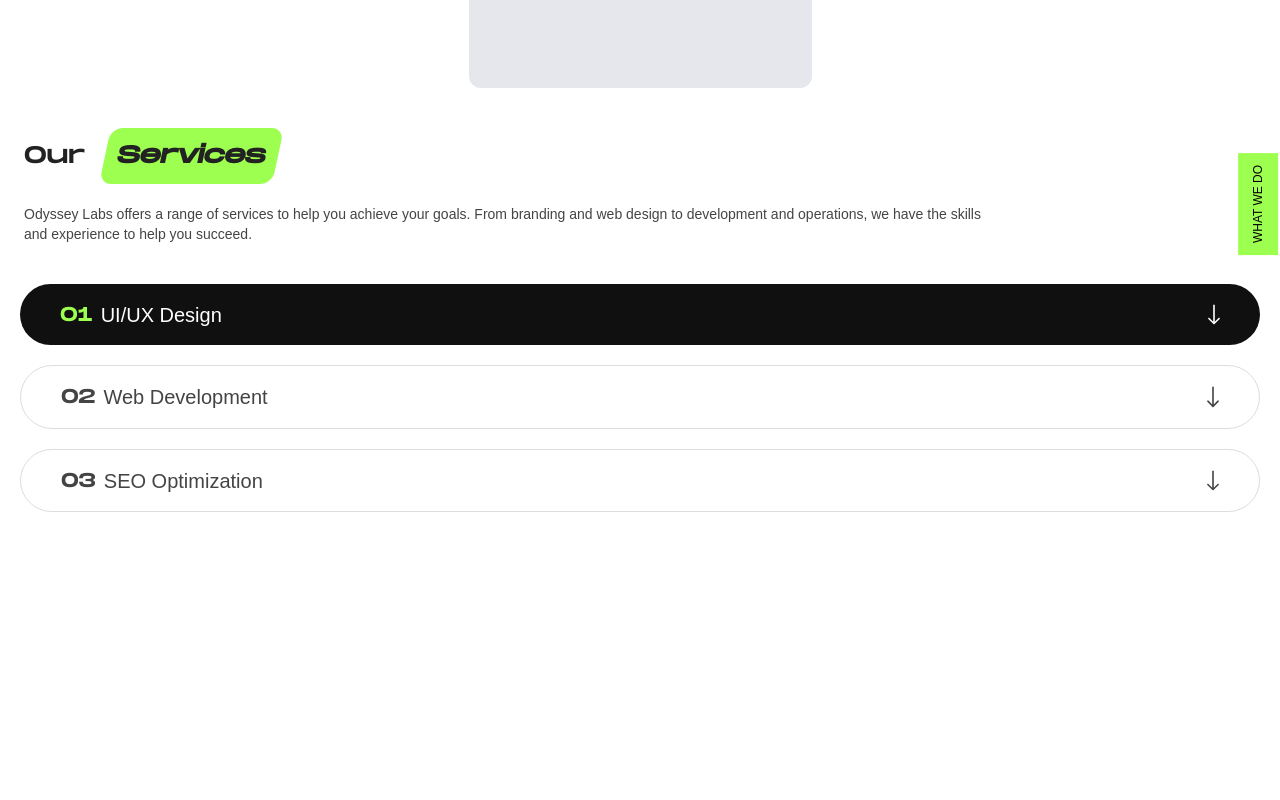
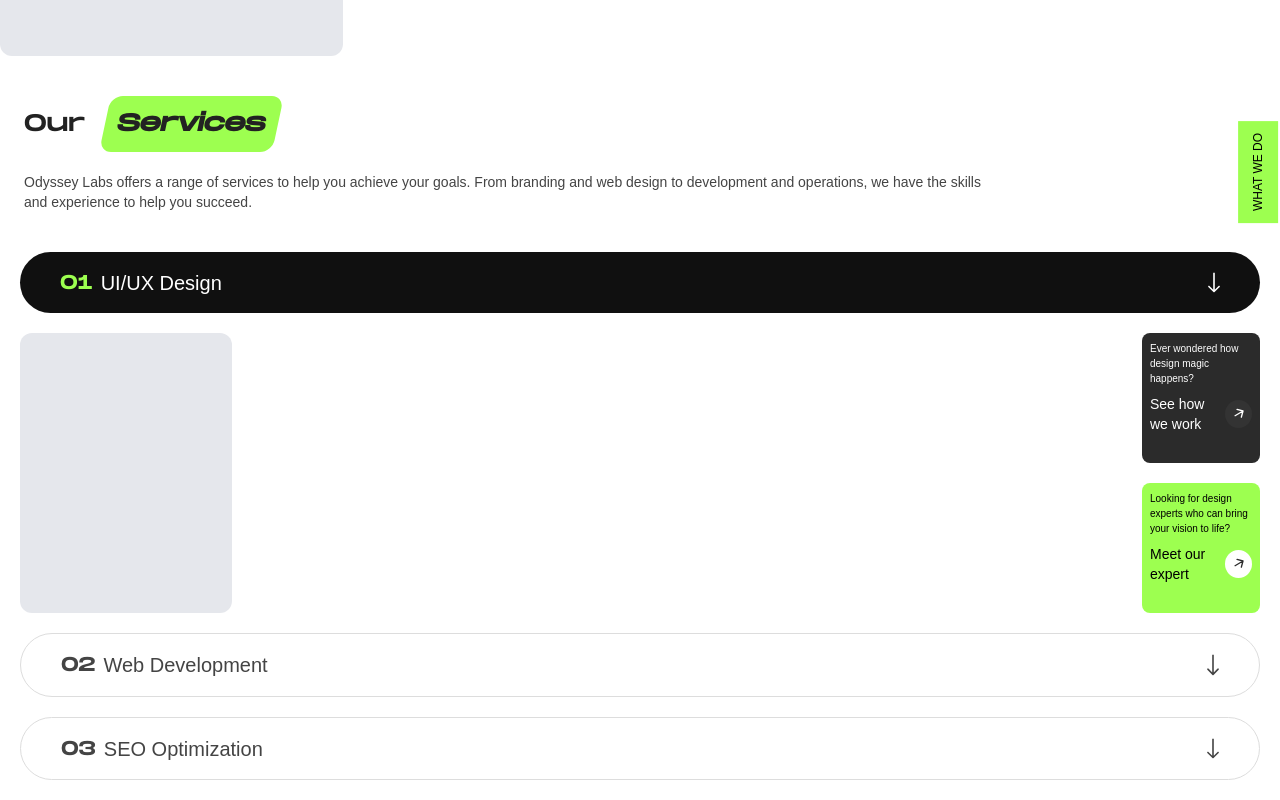
Before and after one commit to KhanShadman06/odyssey-labs, a Next.js app: page / in a window 1280 px wide. Shown: the part 1226-2026 px from the top of the page. Before the commit the page ends 1758 px from the top, so only its background shows below. Built offline with nearby package versions, Linux system fonts and the light colour scheme.

Commit message:
Uidetails added

```diff
--- a/app/ServicesList.tsx
+++ b/app/ServicesList.tsx
@@ -1,10 +1,12 @@
 import React from 'react'
 import ServiceSectionBtn from './components/ServiceSectionBtn'
+import UIDesignDetails from './UIDesignDetails'
 
 const ServicesList = () => {
     return (
         <div>
             <ServiceSectionBtn IsActive no={`01`} label='UI/UX Design' />
+            <UIDesignDetails />
             <ServiceSectionBtn IsActive={false} no={`02`} label='Web Development' />
             <ServiceSectionBtn IsActive={false} no={`03`} label='SEO Optimization' />
         </div>
--- /dev/null
+++ b/app/UIDesignDetails.tsx
@@ -0,0 +1,17 @@
+import React from 'react'
+import ProjectCard from './components/ProjectCard'
+import ShowMoreBtn from './components/ShowMoreBtn'
+
+const UIDesignDetails = () => {
+    return (
+        <div className='flex justify-between mx-5'>
+            <ProjectCard w="212px" h="280px" IsNew={false} />
+            <div className='flex flex-col justify-between'>
+                <ShowMoreBtn label='See how we work' description='Ever wondered how design magic happens?' theme='dark' />
+                <ShowMoreBtn label='Meet our expert' description='Looking for design experts who can bring your vision to life?' theme='primary' />
+            </div>
+        </div>
+    )
+}
+
+export default UIDesignDetails
--- a/app/components/ProjectCard.tsx
+++ b/app/components/ProjectCard.tsx
@@ -10,7 +10,7 @@ interface ProjectCardProps {
 const ProjectCard = ({ h, w, IsNew = false }: ProjectCardProps) => {
     return (
         <section
-            className="relative bg-[#E5E7EC] mx-auto my-4 rounded-xl"
+            className="relative bg-[#E5E7EC] rounded-xl"
             style={{ width: w, height: h }}
         >
             <Image
--- /dev/null
+++ b/app/components/ShowMoreBtn.tsx
@@ -0,0 +1,26 @@
+import React from 'react'
+import diagonalArrowDark from '../assets/diagonal-arrow-dark.svg'
+import diagonalArrowGreen from '../assets/diagonal-arrow-green.svg'
+
+import Image from 'next/image'
+interface ShowMoreBtnProps {
+    label?: string,
+    description?: string
+    theme?: 'dark' | 'primary'
+}
+const ShowMoreBtn = ({ label, description, theme }: ShowMoreBtnProps) => {
+    return (
+        <section className={`${theme === 'dark' ? 'bg-[#2b2b2b] text-white' : 'bg-[#9DFF50]'}  rounded-lg
+           w-[118px] h-[130px]`} >
+            <div className='flex flex-col gap-2 p-2'>
+                <p className='font-Archivo text-[10px] text-start'>{description}</p>
+                <div className='flex justify-between'>
+                    <p className='font-Archivo text-sm text-start'>{label}</p>
+                    {theme === 'dark' ? <Image src={diagonalArrowDark} alt='arrow' /> : <Image src={diagonalArrowGreen} alt='arrow' />}
+                </div>
+            </div>
+        </section>
+    )
+}
+
+export default ShowMoreBtn
```
Also changed, not shown: app/assets/diagonal-arrow-dark.svg (added), app/assets/diagonal-arrow-green.svg (added).
